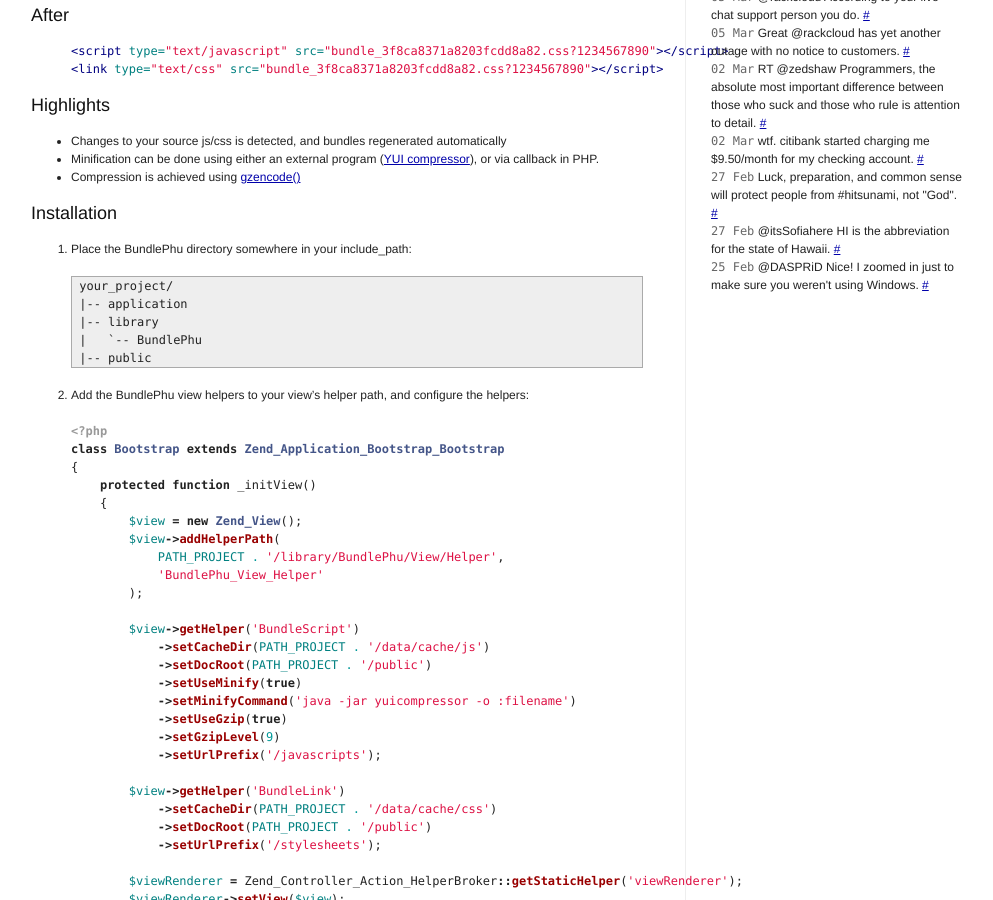
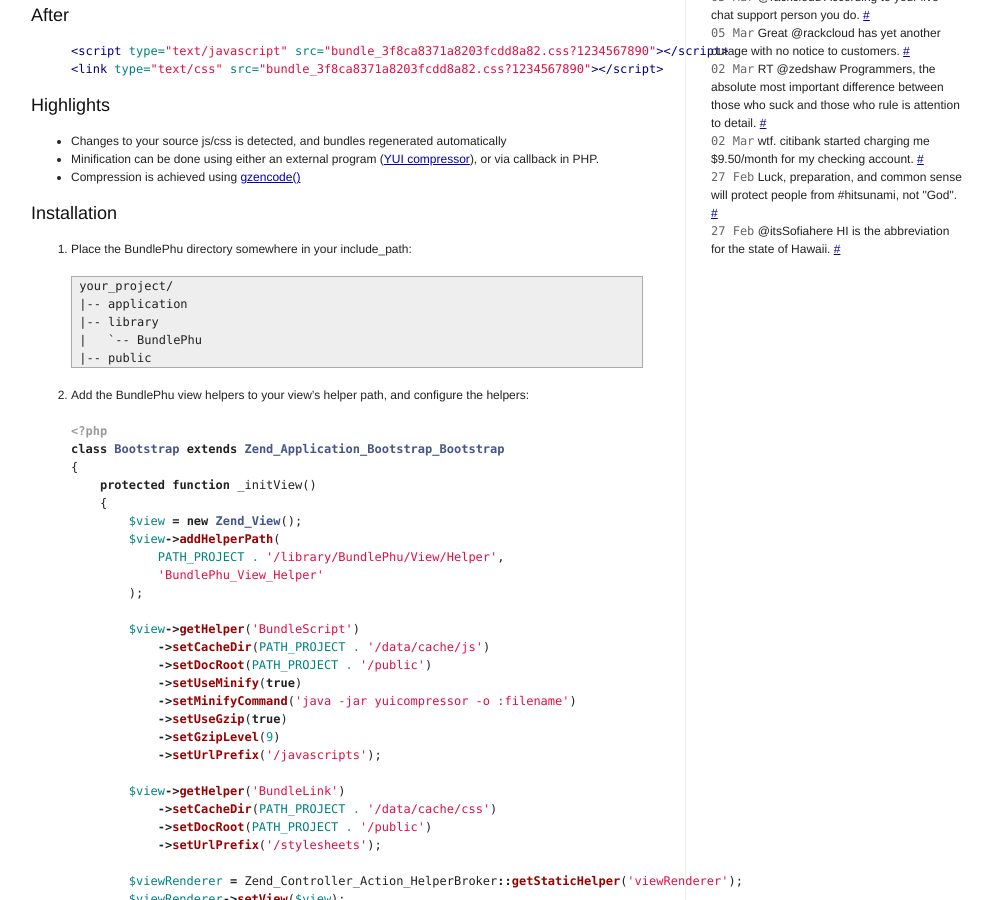
Before and after one commit to hobodave/hobodave.github.com, a Jekyll site: the page built from index.html, in a window 1280 px wide and 900 px high, scrolled down 661 px. Shown: the whole window, without its empty margins (134-1127 px from the left). Built offline with Jekyll 4.4.1, drawn with Linux system fonts in a browser that asks for light colours; Markdown is read by kramdown in place of the engine named in the settings; comment, search, counter and statistics services are not loaded.

Commit message:
Automatic tweet update

```diff
--- a/_includes/twitter.html
+++ b/_includes/twitter.html
@@ -6,5 +6,4 @@
 <li><span class="gentle">02 Mar</span> wtf. citibank started charging me $9.50/month for my checking account. <a href="http://twitter.com/hobodave/status/9888817222">#</a></li>
 <li><span class="gentle">27 Feb</span> Luck, preparation, and common sense will protect people from #hitsunami, not &quot;God&quot;. <a href="http://twitter.com/hobodave/status/9746146103">#</a></li>
 <li><span class="gentle">27 Feb</span> @itsSofiahere HI is the abbreviation for the state of Hawaii. <a href="http://twitter.com/hobodave/status/9745988079">#</a></li>
-<li><span class="gentle">25 Feb</span> @DASPRiD Nice! I zoomed in just to make sure you weren't using Windows. <a href="http://twitter.com/hobodave/status/9641758038">#</a></li>
 </ul>
```
